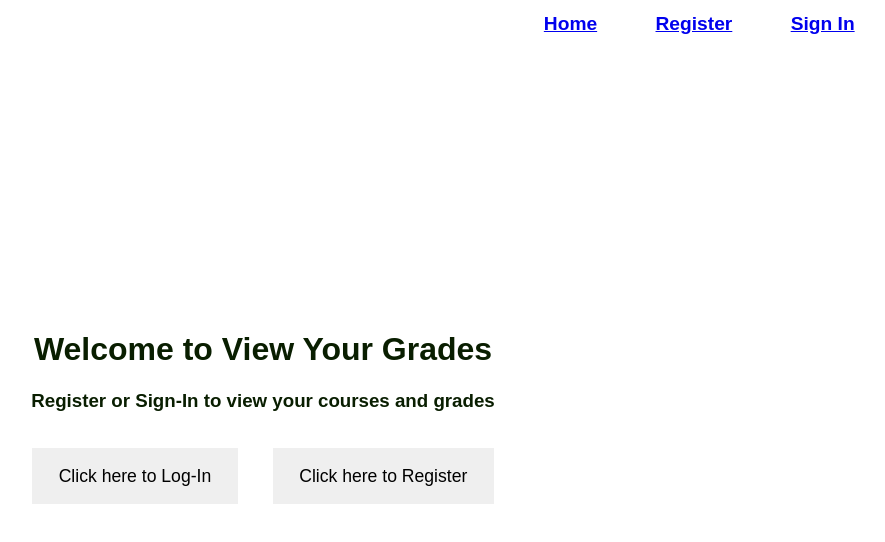
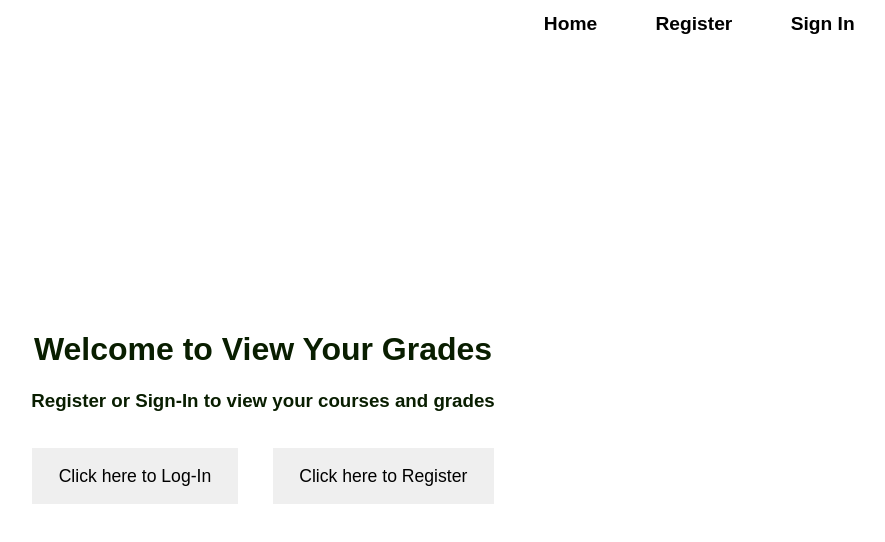
Before and after one commit to OliviaSchwartz/Transcript-Hackathon-Front, a React (Create React App) app: page / in a window 1280 px wide. Shown: the top 542 px of the page, without its empty margins (377-1262 px from the left). Built offline with nearby package versions, Linux system fonts and the light colour scheme.

Commit message:
updates to styling and image

```diff
--- a/src/App.css
+++ b/src/App.css
@@ -13,7 +13,6 @@ button {
   margin: 1em;
 }
 
-
 header {
   height: 3em;
   display: flex;
@@ -23,6 +22,8 @@ header {
 }
 
 nav {
+  text-decoration: none;
+  color: black;
   margin-right: 1em;
   display: flex;
   flex-direction: row-reverse;
@@ -31,6 +32,8 @@ nav {
 
 nav a,
 nav h3 {
+  text-decoration: none;
+  color: black;
   margin: auto 1em;
   padding: 5px 10px;
   border-radius: 6px;
@@ -186,7 +189,7 @@ h2 {
   text-align: center;
   margin: 20px 150px 20px 150px;
   border: 2px solid black;
-  box-shadow: 2px 0px 30px rgba(0, 0, 0, 0.3)
+  box-shadow: 2px 0px 30px rgba(0, 0, 0, 0.3);
 }
 
 .course-student-name{
--- a/src/components/Nav.jsx
+++ b/src/components/Nav.jsx
@@ -1,5 +1,5 @@
 import {Link} from 'react-router-dom'
-
+import myImage from '../images/intdev.png'
 
 const Nav = ({ authenticated, user, handleLogOut }) => {
 
@@ -14,6 +14,7 @@ const Nav = ({ authenticated, user, handleLogOut }) => {
           <Link onClick={handleLogOut} to="/">
             Sign Out
           </Link>
+          <Link to='/'> <img src={myImage}  alt=""/> </Link>
         </nav>
       )
 
```
Also changed, not shown: src/images/intdev.png (added).
